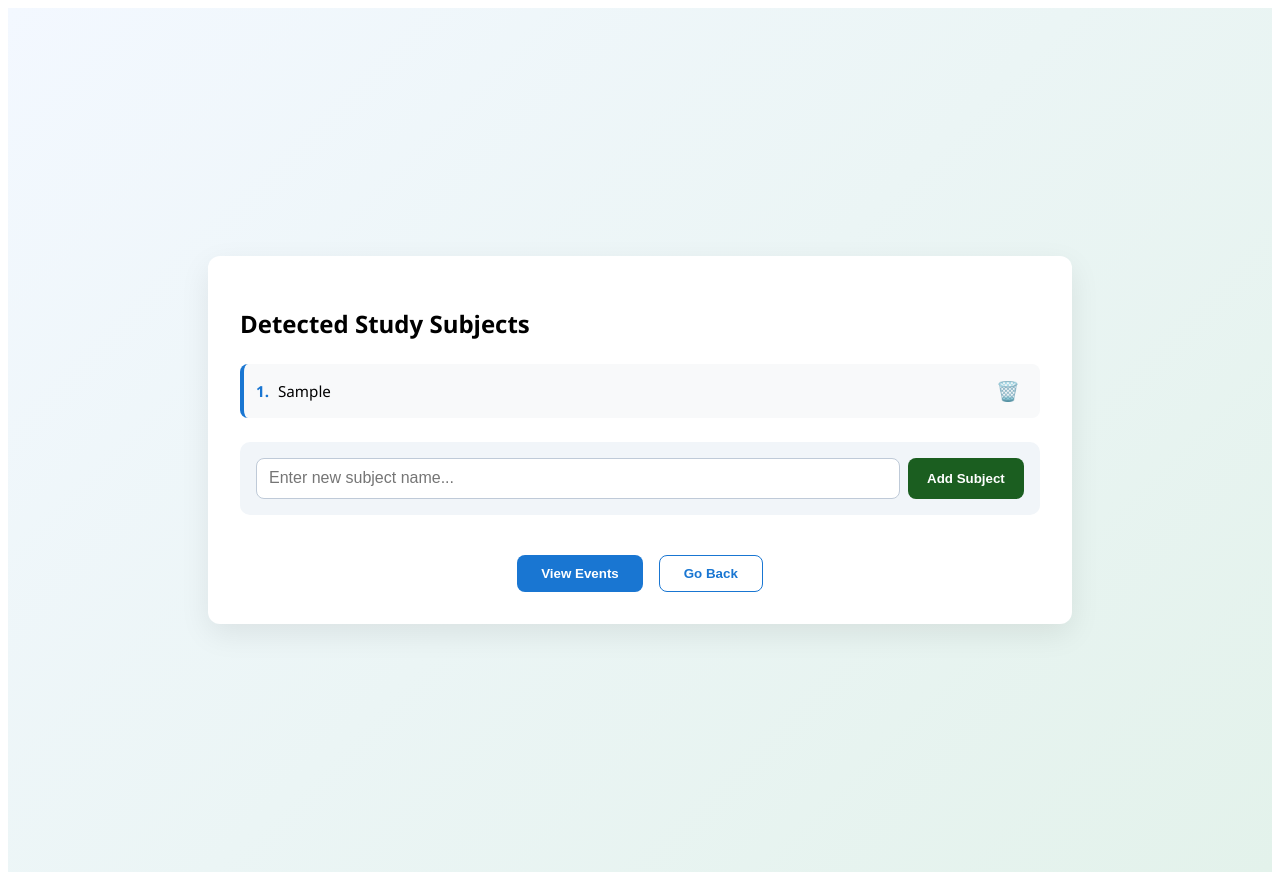
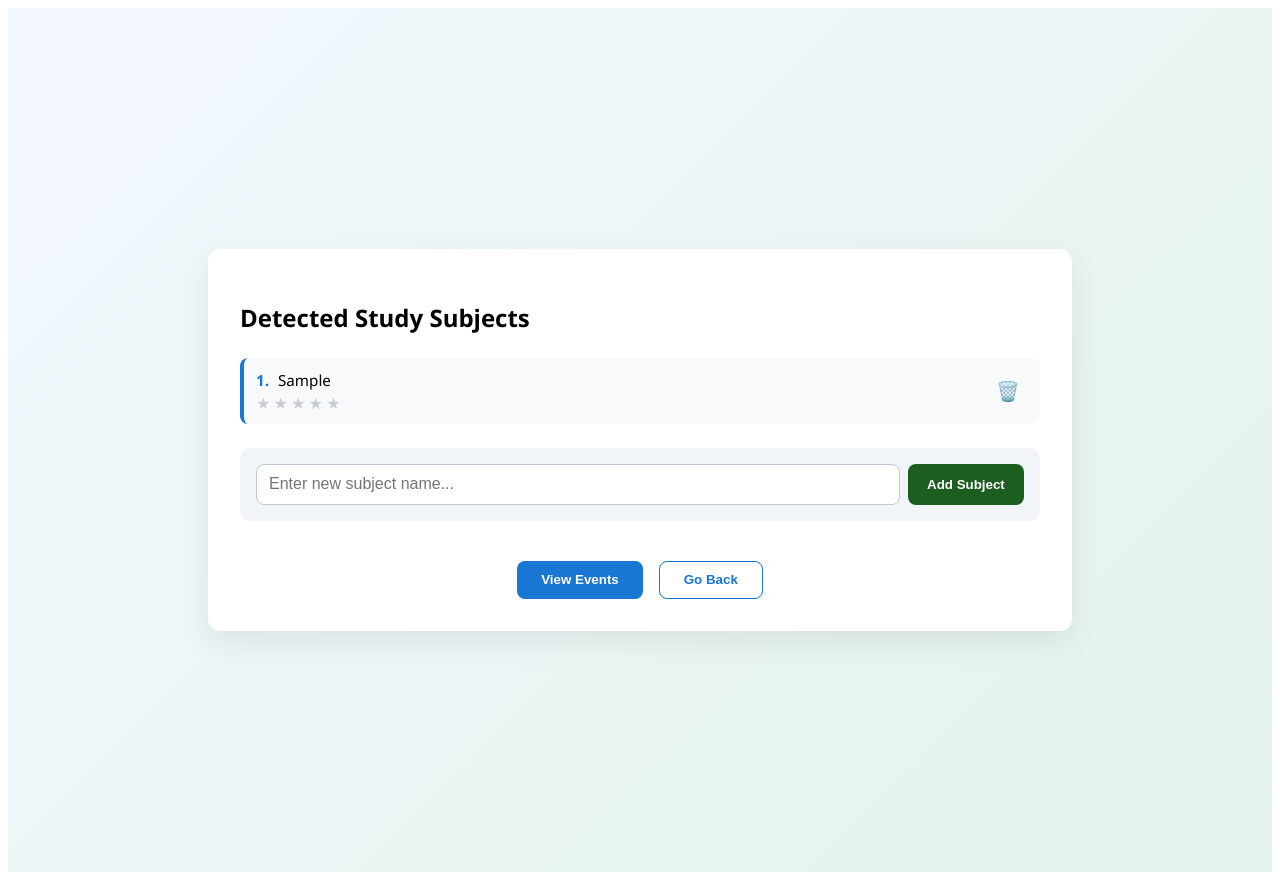
Before and after one commit to Alomika/SkillOut, a Vue app in the folder frontend/: page /subjects in a window 1280 px wide. Both pictures are taken after typing "Sample" into the empty fields and a click on the button "Add Subject". Built offline with nearby package versions, Linux system fonts and the light colour scheme; no server answers.

Commit message:
Feature: Implement subject rating system with API integration

```diff
--- a/frontend/src/pages/SubjectsPage.vue
+++ b/frontend/src/pages/SubjectsPage.vue
@@ -9,7 +9,20 @@
         <ul v-if="subjects.length" class="subjects-list">
           <li v-for="(subject, index) in subjects" :key="index" class="subject-item">
             <div class="subject-content">
-              <span class="number">{{ index + 1 }}.</span> {{ subject }}
+              <div><span class="number">{{ index + 1 }}.</span> {{ subject }}</div>
+              <div class="stars" aria-label="Subject rating">
+                <button
+                  v-for="star in 5"
+                  :key="`${subject}-${index}-${star}`"
+                  type="button"
+                  class="star-button"
+                  :class="{ active: star <= (ratings[index] || 0) }"
+                  :aria-label="`Rate ${subject}: ${star} star${star > 1 ? 's' : ''}`"
+                  @click="setRating(index, subject, star)"
+                >
+                  ★
+                </button>
+              </div>
             </div>
             <button @click="removeSubject(index)" class="btn-delete">🗑️</button>
           </li>
@@ -49,6 +62,8 @@ export default {
   data() {
     return {
       subjects: [],
+      ratings: [],
+      subjectIds: [],
       loading: true,
       newSubjectName: "",
     };
@@ -56,21 +71,77 @@ export default {
   methods: {
     removeSubject(index) {
       this.subjects.splice(index, 1);
+      this.ratings.splice(index, 1);
+      this.subjectIds.splice(index, 1);
     },
     addSubject() {
       const name = this.newSubjectName.trim();
       if (name) {
         this.subjects.push(name);
+        this.ratings.push(0);
+        this.subjectIds.push(null);
         this.newSubjectName = "";
+      }
+    },
+    async setRating(index, subjectName, stars) {
+      const previous = this.ratings[index] || 0;
+      this.ratings.splice(index, 1, stars);
+      const subjectId = this.subjectIds[index];
+
+      if (!subjectId) {
+        this.ratings.splice(index, 1, previous);
+        console.error(`Subject id is missing for '${subjectName}'.`);
+        return;
+      }
+
+      try {
+        const response = await fetch("/add-interest/", {
+          method: "POST",
+          headers: {
+            "Content-Type": "application/json",
+          },
+          body: JSON.stringify({
+            subject_id: subjectId,
+            interest: stars,
+          }),
+        });
+
+        if (!response.ok) {
+          const errorData = await response.json().catch(() => ({}));
+          throw new Error(errorData.error || "Failed to save rating.");
+        }
+      } catch (error) {
+        this.ratings.splice(index, 1, previous);
+        console.error("Error saving rating:", error);
       }
     }
   },
   async mounted() {
     try {
-      const response = await fetch("/api/get-latest-subjects/");
-      const data = await response.json();
-      if (data.study_subjects) {
-        this.subjects = data.study_subjects;
+      const [subjectsResponse, ratingsResponse] = await Promise.all([
+        fetch("/api/get-latest-subjects/"),
+        fetch("/student/1/subjedcts/"),
+      ]);
+
+      const subjectsData = await subjectsResponse.json().catch(() => ({}));
+      const ratingsData = await ratingsResponse.json().catch(() => ({}));
+
+      if (Array.isArray(subjectsData.study_subjects)) {
+        this.subjects = subjectsData.study_subjects;
+        const ratingByName = new Map(
+          Array.isArray(ratingsData.subjects)
+            ? ratingsData.subjects.map((item) => [item.name, item])
+            : []
+        );
+
+        this.ratings = this.subjects.map((name) => {
+          const item = ratingByName.get(name);
+          return item && item.interest ? item.interest : 0;
+        });
+        this.subjectIds = this.subjects.map((name) => {
+          const item = ratingByName.get(name);
+          return item ? item.subject_id : null;
+        });
       }
     } catch (error) {
       console.error("Error loading subjects:", error);
@@ -124,6 +195,32 @@ export default {
   border-left: 4px solid #1976d2;
   font-size: 0.95rem;
   margin-bottom: 0.5rem;
+}
+
+.subject-content {
+  display: flex;
+  flex-direction: column;
+  gap: 0.35rem;
+  flex: 1;
+}
+
+.stars {
+  display: inline-flex;
+  gap: 0.2rem;
+}
+
+.star-button {
+  border: none;
+  background: transparent;
+  color: #c8ccd3;
+  font-size: 1rem;
+  line-height: 1;
+  cursor: pointer;
+  padding: 0;
+}
+
+.star-button.active {
+  color: #f5b301;
 }
 
 /* Mygtuko stilius */
--- a/frontend/vite.config.js
+++ b/frontend/vite.config.js
@@ -6,6 +6,8 @@ export default defineConfig({
   server: {
     proxy: {
       "/api": "http://localhost:8000",
+      "/student": "http://localhost:8000",
+      "/add-interest": "http://localhost:8000",
     },
   },
 });
```
Also changed, not shown: 2 other files (tests, documents, lock files or other folders).
